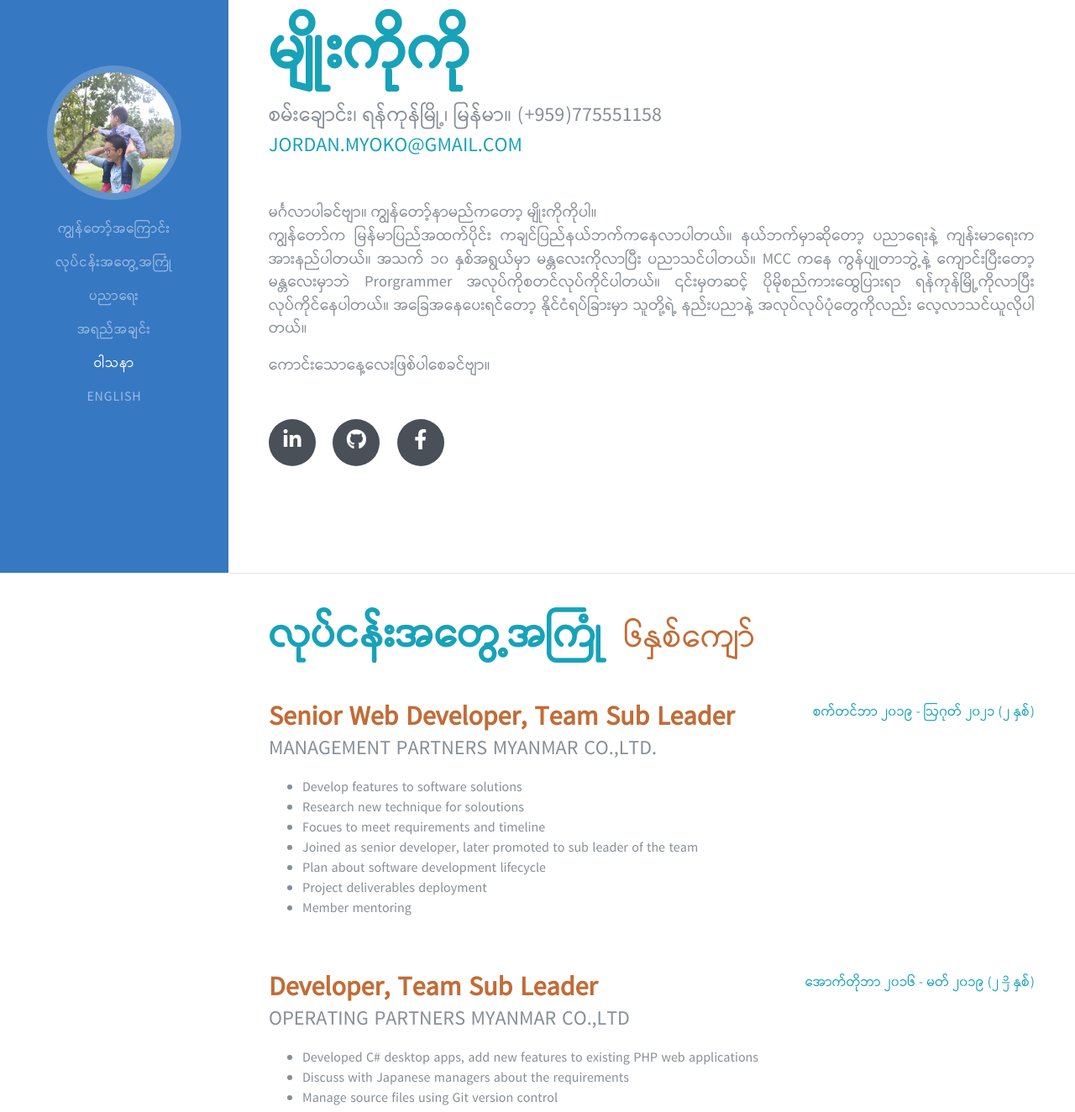
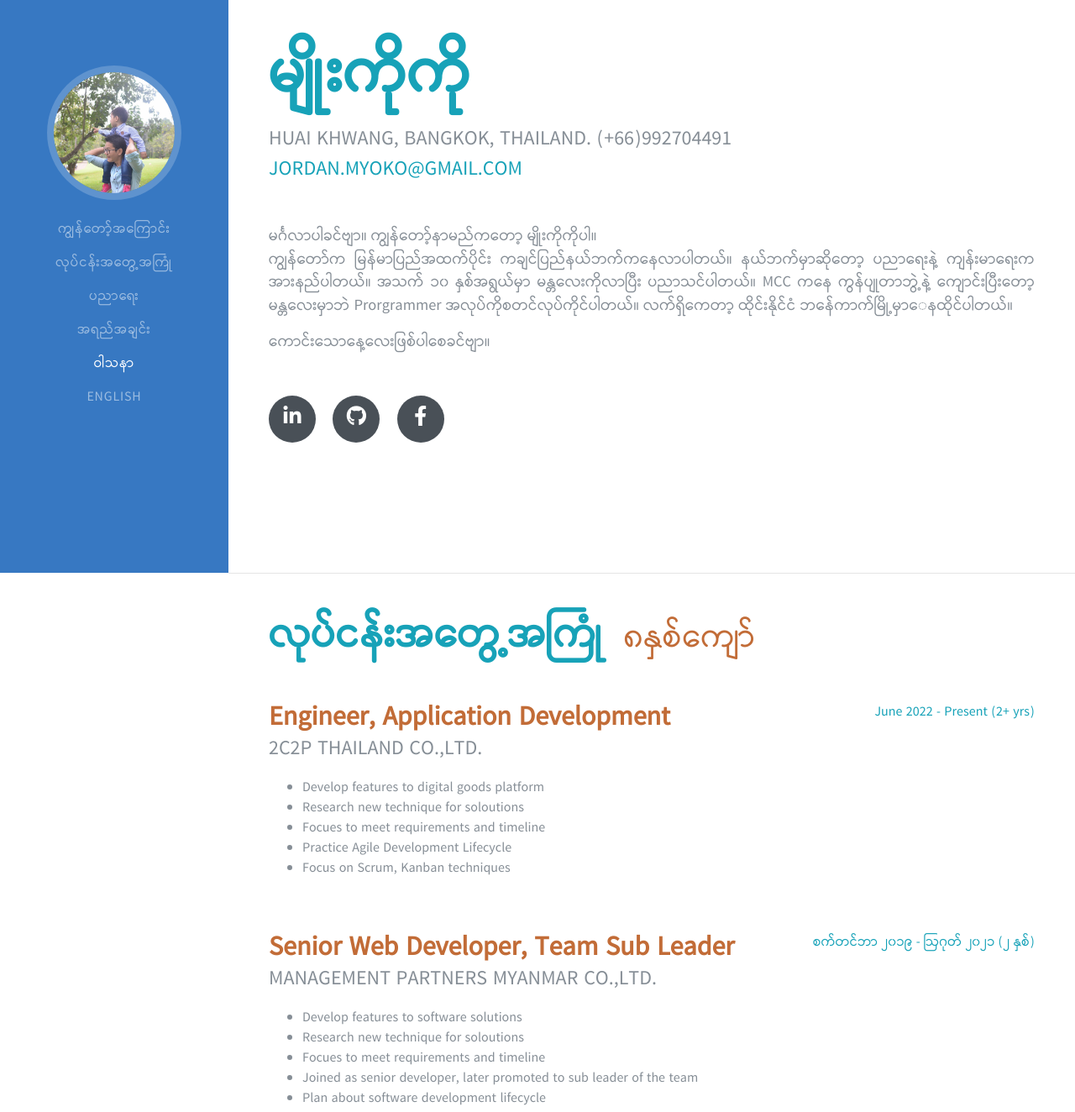
Before and after one commit to myo-ko/myo-ko.github.io, a website: page mm/index.html in a window 1280 px wide. Shown: the part 118-1442 px from the top of the page at 84% size. Drawn offline with Linux system fonts and the light colour scheme; a web font is replaced by a local one.

Commit message:
updated 2024

```diff
--- a/mm/index.html
+++ b/mm/index.html
@@ -85,7 +85,7 @@
 				<h1 class="mb-0">
 					<span class="text-primary">မျိုးကိုကို</span>
 				</h1>
-				<div class="subheading">စမ်းချောင်း၊ ရန်ကုန်မြို့၊ မြန်မာ။ (+959)775551158
+				<div class="subheading">Huai Khwang, Bangkok, Thailand. (+66)992704491
 				</div>
 				<div class="subheading mb-5">
 					<a href="mailto:jordan.myoko@gmail.com">jordan.myoko@gmail.com</a>
@@ -96,9 +96,7 @@
 				<p class="lead mb-3 text-justified">
 					ကျွန်တော်က မြန်မာပြည်အထက်ပိုင်း ကချင်ပြည်နယ်ဘက်ကနေလာပါတယ်။ နယ်ဘက်မှာဆိုတော့ ပညာရေးနဲ့ ကျန်းမာရေးက
 					အားနည်ပါတယ်။ အသက် ၁၀ နှစ်အရွယ်မှာ မန္တလေးကိုလာပြီး ပညာသင်ပါတယ်။ MCC ကနေ ကွန်ပျုတာဘွဲ့နဲ့
-					ကျောင်းပြီးတော့ မန္တလေးမှာဘဲ Prorgrammer အလုပ်ကိုစတင်လုပ်ကိုင်ပါတယ်။ ၎င်းမှတဆင့်
-					ပိုမိုစည်ကားထွေပြားရာ ရန်ကုန်မြို့ကိုလာပြီး လုပ်ကိုင်နေပါတယ်။ အခြေအနေပေးရင်တော့ နိုင်ငံရပ်ခြားမှာ
-					သူတို့ရဲ့ နည်းပညာနဲ့ အလုပ်လုပ်ပုံတွေကိုလည်း လေ့လာသင်ယူလိုပါတယ်။
+					ကျောင်းပြီးတော့ မန္တလေးမှာဘဲ Prorgrammer အလုပ်ကိုစတင်လုပ်ကိုင်ပါတယ်။ လက်ရှိကေတာ့ ထိုင်းနိုင်ငံ ဘန်ေကာက်မြို့မှာေနထိုင်ပါတယ်။
 				</p>
 				<p class="lead mb-5">
 					ကောင်းသောနေ့လေးဖြစ်ပါစေခင်ဗျာ။
@@ -121,7 +119,24 @@
 
 		<section class="resume-section p-3 p-lg-5 d-flex justify-content-center" id="experience">
 			<div class="w-100">
-				<h2 class="text-primary mb-5">လုပ်ငန်းအတွေ့အကြုံ <small>၆နှစ်ကျော်</small></h2>
+				<h2 class="text-primary mb-5">လုပ်ငန်းအတွေ့အကြုံ <small>၈နှစ်ကျော်</small></h2>
+
+				<div class="resume-item d-flex flex-column flex-md-row justify-content-between mb-5">
+					<div class="resume-content">
+						<h3 class="mb-0 exp-role">Engineer, Application Development</h3>
+						<div class="subheading mb-3">2C2P Thailand Co.,Ltd.</div>
+						<ul>
+							<li>Develop features to digital goods platform</li>
+							<li>Research new technique for soloutions</li>
+							<li>Focues to meet requirements and timeline</li>
+							<li>Practice Agile Development Lifecycle</li>
+							<li>Focus on Scrum, Kanban techniques</li>
+						</ul>
+					</div>
+					<div class="resume-date text-md-right">
+						<span class="text-primary">June 2022 - Present (2+ yrs)</span>
+					</div>
+				</div>
 
 				<div class="resume-item d-flex flex-column flex-md-row justify-content-between mb-5">
 					<div class="resume-content">
```
Also changed, not shown: index.html (+24 -6 lines).
